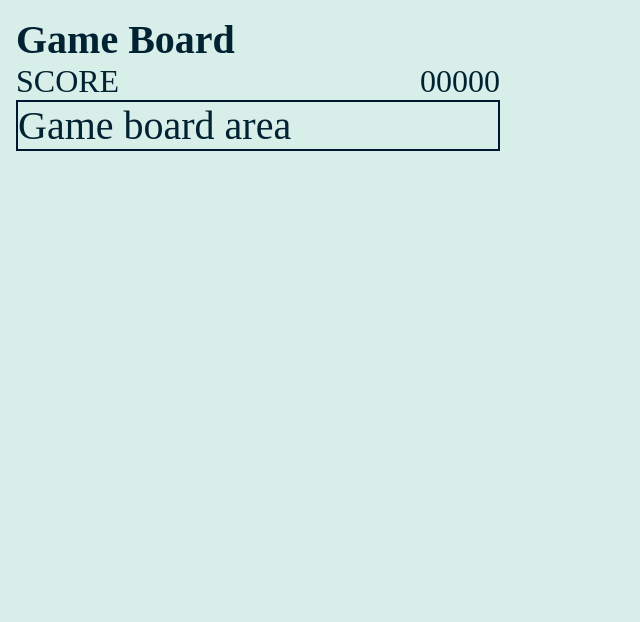
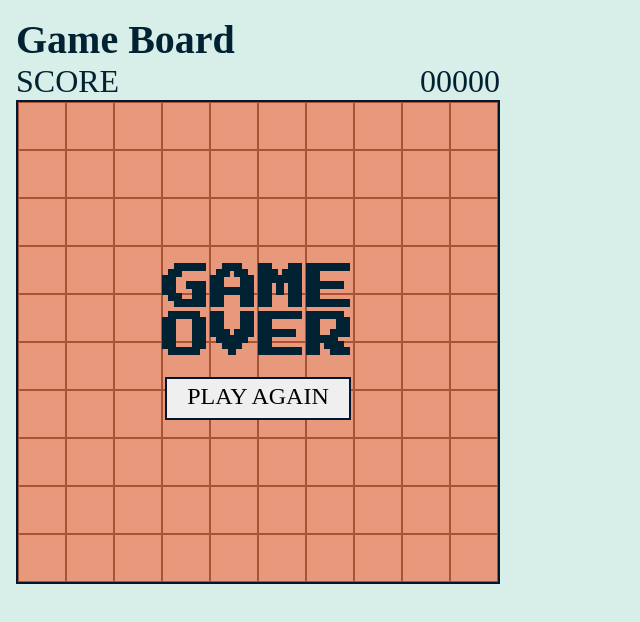
Before and after one commit to ChrisAyo/Refresher, a plain HTML site: page index.html in a window 1280 px wide. Shown: the whole page, without its empty margins (0-640 px from the left). Drawn offline with Linux system fonts and the light colour scheme; a web font is replaced by a local one.

Commit message:
Update index.html

```diff
--- a/index.html
+++ b/index.html
@@ -27,7 +27,128 @@
           <span>00000</span>
         </div>
       </header>
-      <main class="game-board">Game board area</main>
+      <main class="game-board">
+        <div class="grid">
+
+
+        <div class="cell"></div>
+        <div class="cell"></div>
+        <div class="cell"></div>
+        <div class="cell"></div>
+        <div class="cell"></div>
+        <div class="cell"></div>
+        <div class="cell"></div>
+        <div class="cell"></div>
+        <div class="cell"></div>
+        <div class="cell"></div>
+
+        <div class="cell"></div>
+        <div class="cell"></div>
+        <div class="cell"></div>
+        <div class="cell"></div>
+        <div class="cell"></div>
+        <div class="cell"></div>
+        <div class="cell"></div>
+        <div class="cell"></div>
+        <div class="cell"></div>
+        <div class="cell"></div>
+
+        <div class="cell"></div>
+        <div class="cell"></div>
+        <div class="cell"></div>
+        <div class="cell"></div>
+        <div class="cell"></div>
+        <div class="cell"></div>
+        <div class="cell"></div>
+        <div class="cell"></div>
+        <div class="cell"></div>
+        <div class="cell"></div>
+
+        <div class="cell"></div>
+        <div class="cell"></div>
+        <div class="cell"></div>
+        <div class="cell"></div>
+        <div class="cell"></div>
+        <div class="cell"></div>
+        <div class="cell"></div>
+        <div class="cell"></div>
+        <div class="cell"></div>
+        <div class="cell"></div>
+
+        <div class="cell"></div>
+        <div class="cell"></div>
+        <div class="cell"></div>
+        <div class="cell"></div>
+        <div class="cell"></div>
+        <div class="cell"></div>
+        <div class="cell"></div>
+        <div class="cell"></div>
+        <div class="cell"></div>
+        <div class="cell"></div>
+
+        <div class="cell"></div>
+        <div class="cell"></div>
+        <div class="cell"></div>
+        <div class="cell"></div>
+        <div class="cell"></div>
+        <div class="cell"></div>
+        <div class="cell"></div>
+        <div class="cell"></div>
+        <div class="cell"></div>
+        <div class="cell"></div>
+
+        <div class="cell"></div>
+        <div class="cell"></div>
+        <div class="cell"></div>
+        <div class="cell"></div>
+        <div class="cell"></div>
+        <div class="cell"></div>
+        <div class="cell"></div>
+        <div class="cell"></div>
+        <div class="cell"></div>
+        <div class="cell"></div>
+
+        <div class="cell"></div>
+        <div class="cell"></div>
+        <div class="cell"></div>
+        <div class="cell"></div>
+        <div class="cell"></div>
+        <div class="cell"></div>
+        <div class="cell"></div>
+        <div class="cell"></div>
+        <div class="cell"></div>
+        <div class="cell"></div>
+
+        <div class="cell"></div>
+        <div class="cell"></div>
+        <div class="cell"></div>
+        <div class="cell"></div>
+        <div class="cell"></div>
+        <div class="cell"></div>
+        <div class="cell"></div>
+        <div class="cell"></div>
+        <div class="cell"></div>
+        <div class="cell"></div>
+
+        <div class="cell"></div>
+        <div class="cell"></div>
+        <div class="cell"></div>
+        <div class="cell"></div>
+        <div class="cell"></div>
+        <div class="cell"></div>
+        <div class="cell"></div>
+        <div class="cell"></div>
+        <div class="cell"></div>
+        <div class="cell"></div>
+      </div>
+
+
+      <div class="end-game-screen hidden">
+
+      <h2  class="end-game-text "> Game <br />Over </h2>
+      <button class="btn"> Play Again </button>
+      </div>
+      </main>
     </div>
   </body>
 </html>
```
